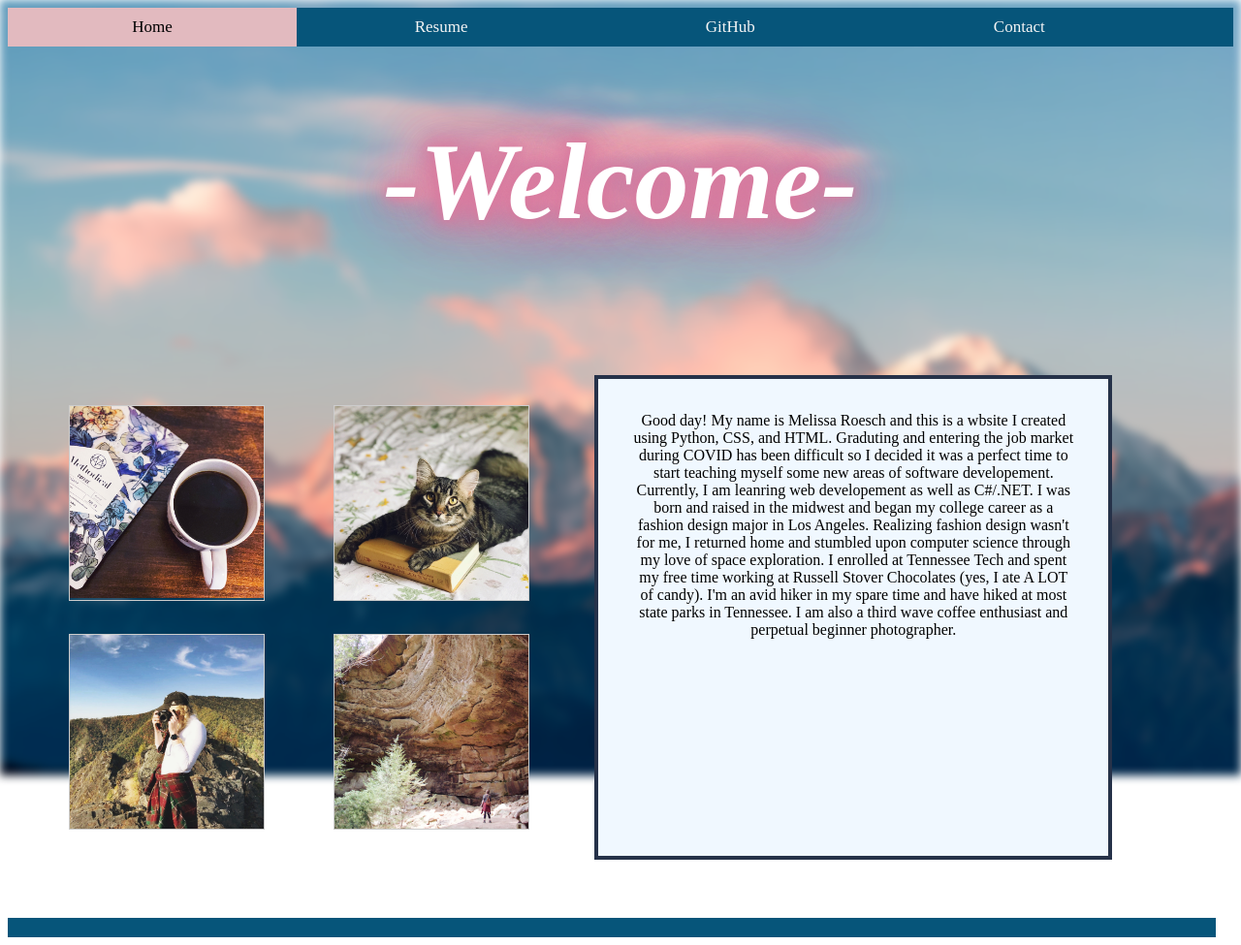
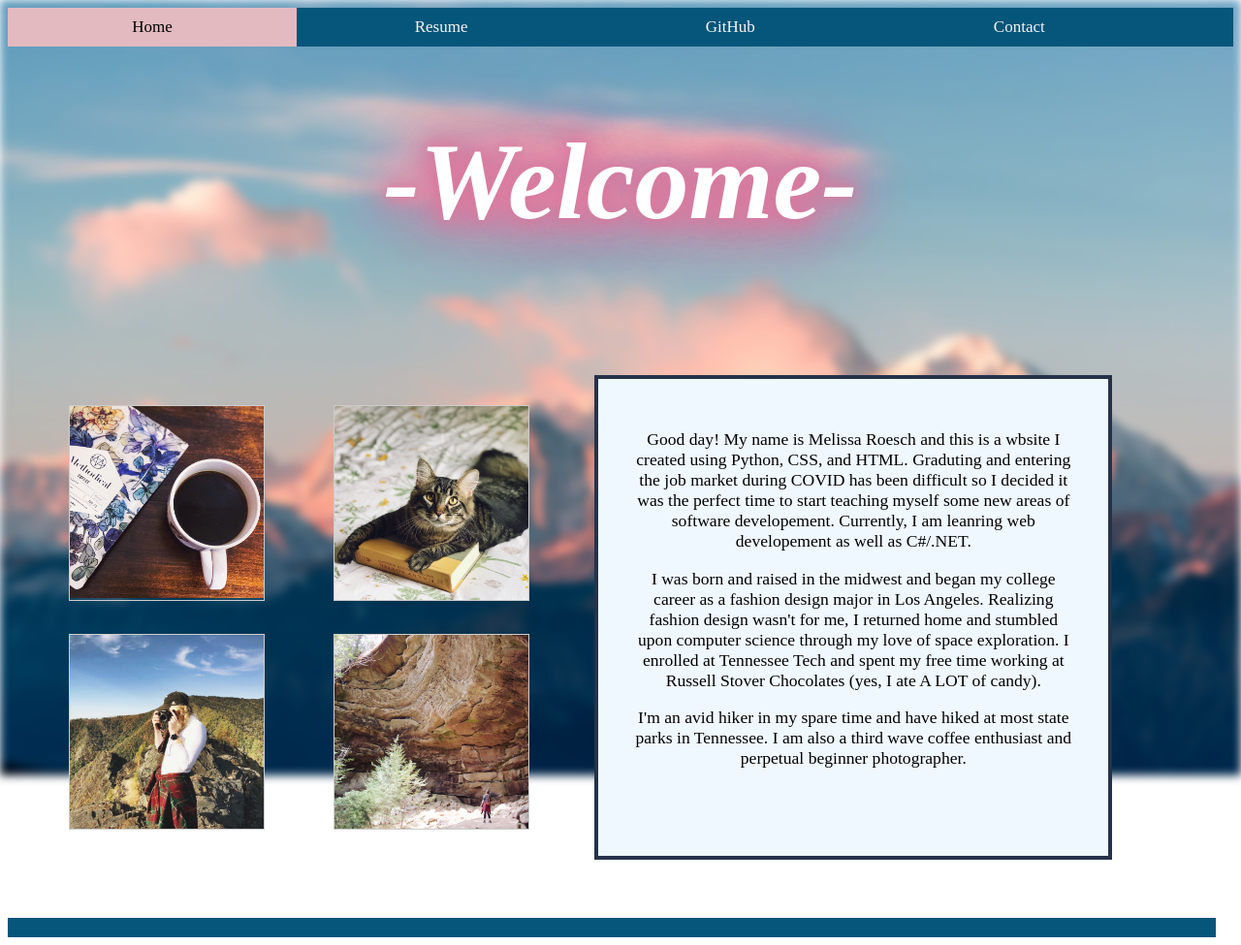
Before and after one commit to mroesch2/website, a Django app: page /website/ in a window 1280 px wide. Shown: the whole page at 97% size. Run offline with Django 3.2, Linux system fonts and the light colour scheme; some web fonts are replaced.

Commit message:
Changed made to homepage text box

```diff
--- a/website/static/website/styles.css
+++ b/website/static/website/styles.css
@@ -67,6 +67,7 @@
   background-color: aliceblue;
   text-align: center;
   padding: 3%;
+  font-size: 110%;
 }
 
   /* Styling for resume */
--- a/website/templates/website/homepage.html
+++ b/website/templates/website/homepage.html
@@ -46,18 +46,18 @@
                             <img src='../static/images/IMG_8740.JPG' alt="Photo4" width="500" height="500">
                         </a>
                     </div>
-                    <div class="text-box">Good day! My name is Melissa Roesch and this is a wbsite I created using Python,
+                    <div class="text-box"><p>Good day! My name is Melissa Roesch and this is a wbsite I created using Python,
                         CSS, and HTML. Graduting and entering the job market during COVID has been difficult so I decided it
-                        was a perfect time to start teaching myself some new areas of software developement. Currently, I am leanring
-                        web developement as well as C#/.NET.
+                        was the perfect time to start teaching myself some new areas of software developement. Currently, I am leanring
+                        web developement as well as C#/.NET. </p>
 
-                        I was born and raised in the midwest and began my college career as a fashion design major in Los Angeles.
+                        <p>I was born and raised in the midwest and began my college career as a fashion design major in Los Angeles.
                         Realizing fashion design wasn't for me, I returned home and stumbled upon computer science
                         through my love of space exploration. I enrolled at Tennessee Tech and spent my free time working at Russell
-                        Stover Chocolates (yes, I ate A LOT of candy).
+                        Stover Chocolates (yes, I ate A LOT of candy).</p>
 
-                        I'm an avid hiker in my spare time and have hiked at most state parks in Tennessee. I am also a third wave
-                        coffee enthusiast and perpetual beginner photographer.
+                        <p>I'm an avid hiker in my spare time and have hiked at most state parks in Tennessee. I am also a third wave
+                        coffee enthusiast and perpetual beginner photographer.</p>
 
                     </div>
                   </div>
```
